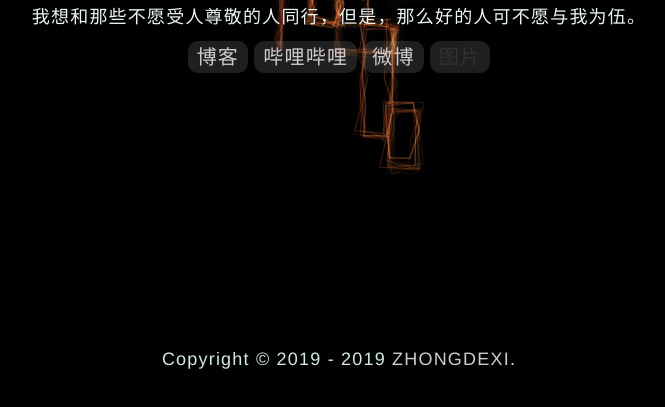
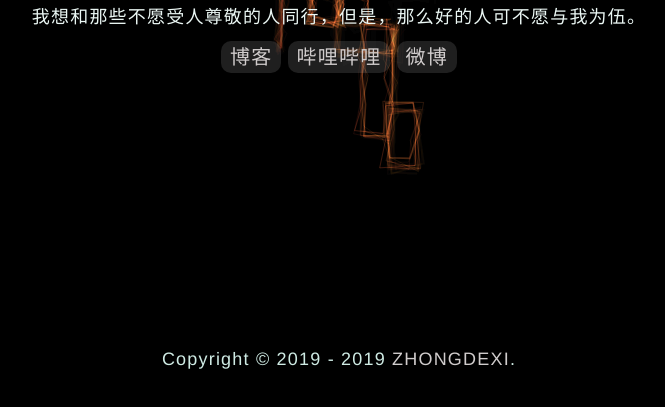
Before and after one commit to ZHONGXIAOXI/zhongxiaoxi.github.io, a plain HTML site: page index.html in a window 1280 px wide. Shown: the part 405-812 px from the top of the page, without its empty margins (301-966 px from the left). Drawn offline with Linux system fonts and the light colour scheme; animation ran at ten frames a second.

Commit message:
Update index.html

```diff
--- a/index.html
+++ b/index.html
@@ -22,7 +22,6 @@
 <a href="https://zhongdexi.github.io" target="_new" class="anniu">博客</a>
 <a href="https://space.bilibili.com/10968712" target="_new" class="anniu">哔哩哔哩</a>
 <a href="https://weibo.com/5271494790/profile?rightmod=1&wvr=6&mod=personinfo&is_all=1" target="_new" class="anniu">微博</a>
-  <a scr="setu.html" target="_new" class="anniu">图片</a>
 </div>
 </div>
 <div id="shiping">
```
